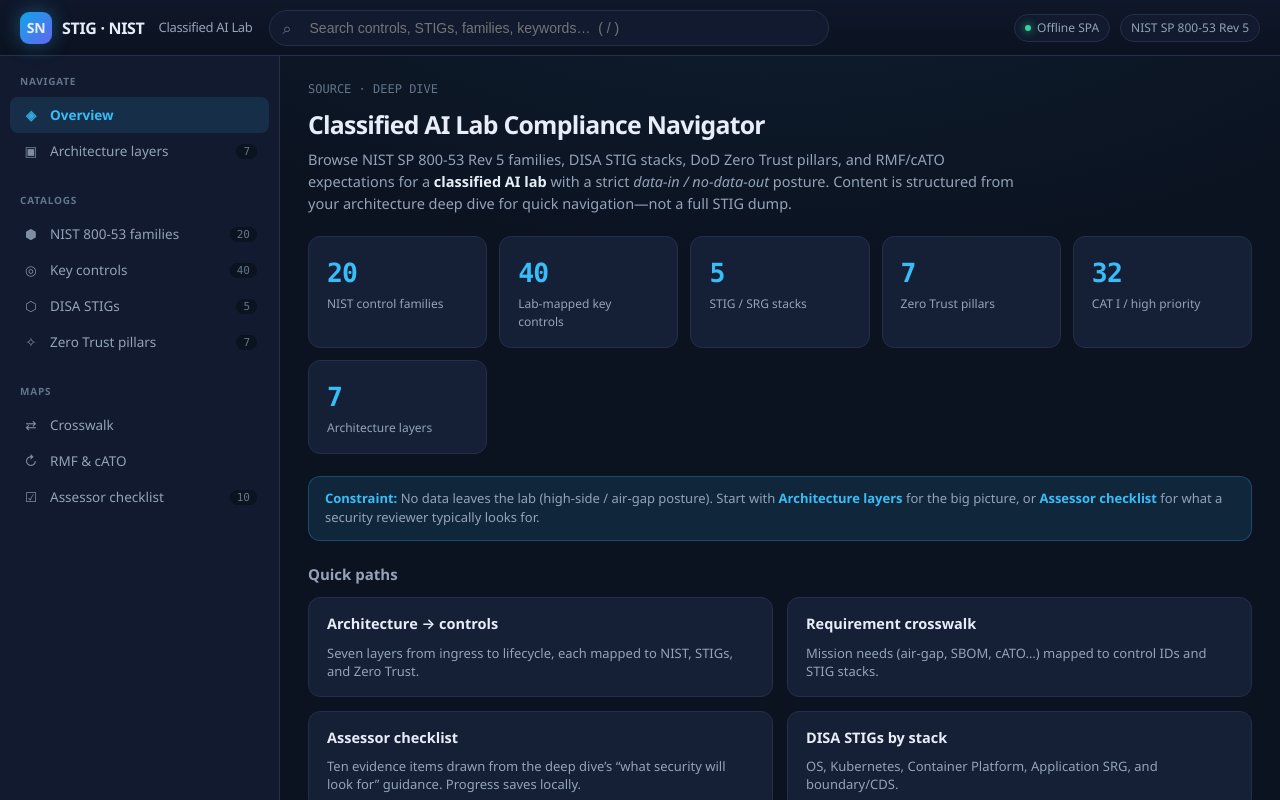
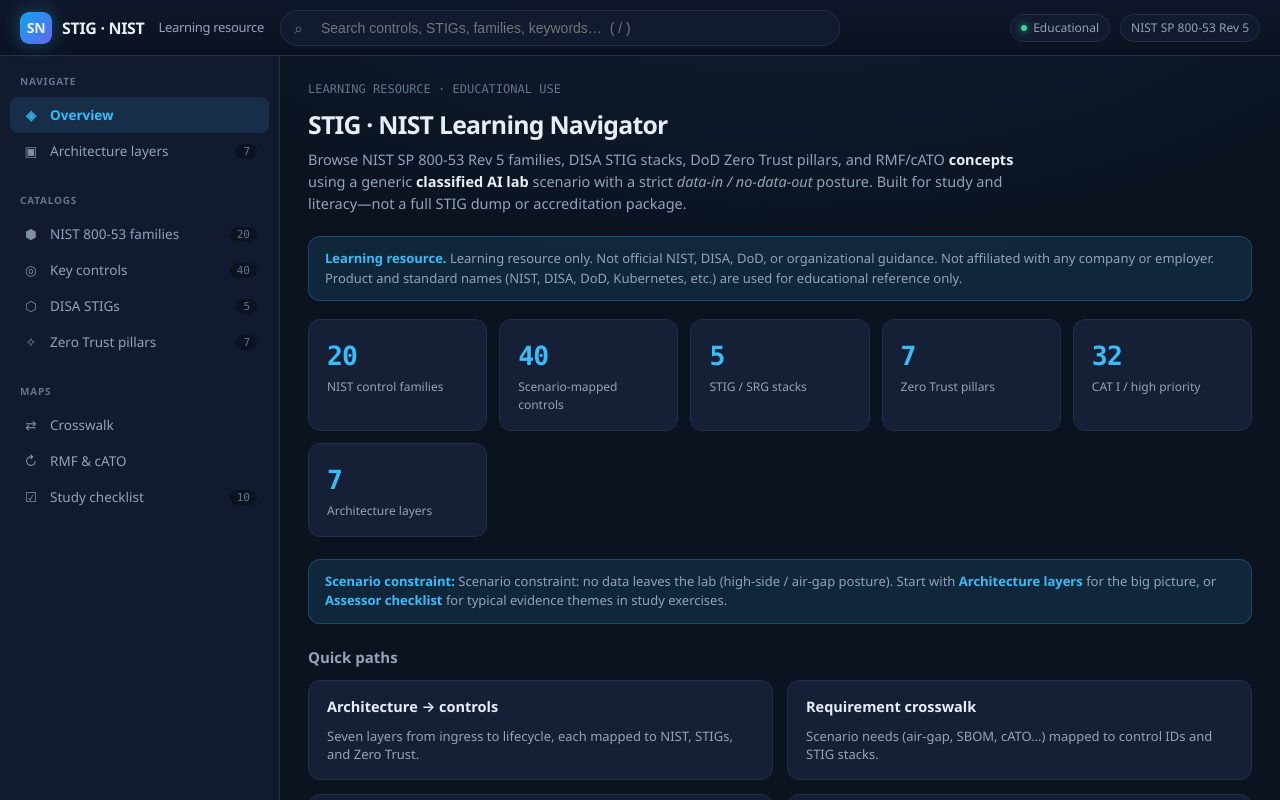
Before and after one commit to aaronmeis/stig-nist-viewer, a plain HTML site: page index.html in a window 1280 px wide. Drawn offline with Linux system fonts and the light colour scheme.

Commit message:
Frame SPA as learning resource; remove company/vendor-specific wording.
Clarify educational-only use, generic lab scenario, and no employer affiliation.

```diff
--- a/index.html
+++ b/index.html
@@ -3,8 +3,8 @@
 <head>
   <meta charset="UTF-8" />
   <meta name="viewport" content="width=device-width, initial-scale=1" />
-  <title>STIG · NIST Viewer — Classified AI Lab</title>
-  <meta name="description" content="Navigate NIST SP 800-53 Rev 5, DISA STIGs, Zero Trust, and RMF requirements for a classified AI lab." />
+  <title>STIG · NIST Viewer — Learning Resource</title>
+  <meta name="description" content="Learning resource: navigate NIST SP 800-53 Rev 5, DISA STIGs, Zero Trust, and RMF themes for a classified AI lab scenario. Educational only — not official guidance." />
   <style>
     :root {
       --bg: #0b1220;
@@ -689,13 +689,13 @@
       <div class="brand">
         <div class="brand-mark">SN</div>
         STIG · NIST
-        <span>Classified AI Lab</span>
+        <span>Learning resource</span>
       </div>
       <div class="search-wrap">
         <input id="search" type="search" placeholder="Search controls, STIGs, families, keywords…  ( / )" autocomplete="off" />
       </div>
       <div class="top-meta">
-        <span class="pill"><span class="dot"></span> Offline SPA</span>
+        <span class="pill"><span class="dot"></span> Educational</span>
         <span class="pill" id="resultCount">—</span>
       </div>
     </header>
@@ -710,15 +710,16 @@
 
   <script>
   /* =========================================================================
-     DATA — derived from Classified AI Lab Data Architecture deep dive
-     + NIST SP 800-53 Rev 5 families + DISA STIG / ZT / RMF mappings
+     DATA — educational scenario: classified AI lab architecture themes
+     + NIST SP 800-53 Rev 5 families + DISA STIG / ZT / RMF study mappings
      ========================================================================= */
   const DATA = {
     meta: {
-      title: "Classified AI Lab Compliance Navigator",
-      source: "Classified AI Lab Data Architecture: Design, Compliance, and Lifecycle Framework",
+      title: "STIG · NIST Learning Navigator",
+      source: "Educational synthesis: classified AI lab architecture, compliance, and lifecycle themes",
       baseline: "NIST SP 800-53 Rev 5 · DISA STIGs · DoD Zero Trust · RMF / cATO",
-      constraint: "No data leaves the lab (high-side / air-gap posture)",
+      constraint: "Scenario constraint: no data leaves the lab (high-side / air-gap posture)",
+      disclaimer: "Learning resource only. Not official NIST, DISA, DoD, or organizational guidance. Not affiliated with any company or employer.",
     },
 
     families: [
@@ -872,7 +873,7 @@
           "Database STIG baselines for metadata stores",
         ],
         families: ["AC", "IA", "SC", "SI", "AU"],
-        lab: ["Internal Artifactory/Nexus/GitLab", "Model APIs", "Lab portals"],
+        lab: ["Internal artifact registry", "Model APIs", "Lab portals"],
       },
       {
         id: "boundary",
@@ -903,7 +904,7 @@
     ],
 
     controls: [
-      // —— Lab-critical controls (curated from deep dive themes) ——
+      // —— Lab-critical controls (curated for scenario study) ——
       { id: "AC-3", family: "AC", title: "Access Enforcement", severity: "high",
         summary: "Enforce approved authorizations for logical access to information and system resources.",
         lab: "RBAC on K8s and lab systems; no anonymous API access; namespace isolation between training and inference.",
@@ -1001,7 +1002,7 @@
         check: "Risk assessment updated when new model/pipeline classes added." },
       { id: "RA-5", family: "RA", title: "Vulnerability Monitoring and Scanning", severity: "high",
         summary: "Monitor and scan for vulnerabilities; remediate according to risk.",
-        lab: "Offline Trivy/Grype/Snyk DB on high side; scan before diode and after deploy.",
+        lab: "Offline vulnerability-scanner databases on the high side; scan before diode transfer and after deploy.",
         stigs: ["os", "container", "k8s"], layers: ["updates", "security"], zt: ["automation", "visibility"],
         check: "Scan results tied to image digests; SLA for critical CVEs." },
       { id: "SA-10", family: "SA", title: "Developer Configuration Management", severity: "med",
@@ -1168,7 +1169,7 @@
     { id: "zt", label: "Zero Trust pillars", ico: "✧", section: "Catalogs" },
     { id: "crosswalk", label: "Crosswalk", ico: "⇄", section: "Maps" },
     { id: "rmf", label: "RMF & cATO", ico: "↻", section: "Maps" },
-    { id: "assessor", label: "Assessor checklist", ico: "☑", section: "Maps" },
+    { id: "assessor", label: "Study checklist", ico: "☑", section: "Maps" },
   ];
 
   /* =========================================================================
@@ -1365,7 +1366,7 @@
         <p>${esc(l.standard)}</p>
       </div>
       <div class="detail-section">
-        <h4>Key design choice (deep dive)</h4>
+        <h4>Key design choice (scenario)</h4>
         <p>${esc(l.choice)}</p>
       </div>
       <div class="detail-section">
@@ -1534,34 +1535,39 @@
     const high = DATA.controls.filter(c => c.severity === "cat" || c.severity === "high").length;
     return `
       <div class="page-header">
-        <div class="breadcrumb">SOURCE · DEEP DIVE</div>
+        <div class="breadcrumb">LEARNING RESOURCE · EDUCATIONAL USE</div>
         <h1>${esc(DATA.meta.title)}</h1>
-        <p>Browse NIST SP 800-53 Rev 5 families, DISA STIG stacks, DoD Zero Trust pillars, and RMF/cATO expectations for a <strong style="color:var(--text)">classified AI lab</strong> with a strict <em>data-in / no-data-out</em> posture. Content is structured from your architecture deep dive for quick navigation—not a full STIG dump.</p>
+        <p>Browse NIST SP 800-53 Rev 5 families, DISA STIG stacks, DoD Zero Trust pillars, and RMF/cATO <strong style="color:var(--text)">concepts</strong> using a generic <strong style="color:var(--text)">classified AI lab</strong> scenario with a strict <em>data-in / no-data-out</em> posture. Built for study and literacy—not a full STIG dump or accreditation package.</p>
+      </div>
+      <div class="hint" style="margin-bottom:18px">
+        <strong>Learning resource.</strong> ${esc(DATA.meta.disclaimer)}
+        Product and standard names (NIST, DISA, DoD, Kubernetes, etc.) are used for educational reference only.
       </div>
       <div class="stats">
         <div class="stat"><div class="n">${DATA.families.length}</div><div class="l">NIST control families</div></div>
-        <div class="stat"><div class="n">${DATA.controls.length}</div><div class="l">Lab-mapped key controls</div></div>
+        <div class="stat"><div class="n">${DATA.controls.length}</div><div class="l">Scenario-mapped controls</div></div>
         <div class="stat"><div class="n">${DATA.stigs.length}</div><div class="l">STIG / SRG stacks</div></div>
         <div class="stat"><div class="n">${DATA.pillars.length}</div><div class="l">Zero Trust pillars</div></div>
         <div class="stat"><div class="n">${high}</div><div class="l">CAT I / high priority</div></div>
         <div class="stat"><div class="n">${DATA.layers.length}</div><div class="l">Architecture layers</div></div>
       </div>
       <div class="hint">
-        <strong>Constraint:</strong> ${esc(DATA.meta.constraint)}.
-        Start with <strong>Architecture layers</strong> for the big picture, or <strong>Assessor checklist</strong> for what a security reviewer typically looks for.
+        <strong>Scenario constraint:</strong> ${esc(DATA.meta.constraint)}.
+        Start with <strong>Architecture layers</strong> for the big picture, or <strong>Assessor checklist</strong> for typical evidence themes in study exercises.
       </div>
       <div style="margin-top:22px">
         <h2 style="font-size:15px;margin-bottom:12px;color:var(--text-muted)">Quick paths</h2>
         <div class="grid">
           <button class="card" data-view="layers"><div class="card-top"><h3>Architecture → controls</h3></div><p>Seven layers from ingress to lifecycle, each mapped to NIST, STIGs, and Zero Trust.</p></button>
-          <button class="card" data-view="crosswalk"><div class="card-top"><h3>Requirement crosswalk</h3></div><p>Mission needs (air-gap, SBOM, cATO…) mapped to control IDs and STIG stacks.</p></button>
-          <button class="card" data-view="assessor"><div class="card-top"><h3>Assessor checklist</h3></div><p>Ten evidence items drawn from the deep dive’s “what security will look for” guidance. Progress saves locally.</p></button>
+          <button class="card" data-view="crosswalk"><div class="card-top"><h3>Requirement crosswalk</h3></div><p>Scenario needs (air-gap, SBOM, cATO…) mapped to control IDs and STIG stacks.</p></button>
+          <button class="card" data-view="assessor"><div class="card-top"><h3>Study checklist</h3></div><p>Ten evidence themes a security reviewer often discusses. Progress saves locally in this browser.</p></button>
           <button class="card" data-view="stigs"><div class="card-top"><h3>DISA STIGs by stack</h3></div><p>OS, Kubernetes, Container Platform, Application SRG, and boundary/CDS.</p></button>
         </div>
       </div>
       <div class="source-bar">
-        Baseline: ${esc(DATA.meta.baseline)}<br/>
-        Source document: ${esc(DATA.meta.source)} · Also in <code style="color:var(--accent)">lab_design/Classified-AI-Lab-Data-Architecture.md</code>
+        <strong style="color:var(--text-muted)">Learning resource</strong> — not legal, accreditation, or employer guidance.<br/>
+        Baseline themes: ${esc(DATA.meta.baseline)}<br/>
+        ${esc(DATA.meta.source)}
       </div>
     `;
   }
@@ -1635,7 +1641,7 @@
       <div class="page-header">
         <div class="breadcrumb">${esc(crumbs.join(" · "))}</div>
         <h1>Key controls for the lab</h1>
-        <p>Curated ${DATA.controls.length} controls with lab-specific application notes. Not exhaustive of 800-53 — optimized for navigation of your deep dive themes.</p>
+        <p>Curated ${DATA.controls.length} controls with scenario application notes for learning. Not exhaustive of 800-53 — a study map, not an official catalog export.</p>
       </div>
       ${controlToolbar()}
       ${list.length ? `<div class="grid">${list.map(controlCard).join("")}</div>` : `<div class="empty">No controls match your filters. Clear filters or broaden search.</div>`}
@@ -1695,7 +1701,7 @@
       <div class="page-header">
         <div class="breadcrumb">MAP</div>
         <h1>Mission need → NIST → STIG → ZT</h1>
-        <p>Crosswalk of the deep dive’s compliance themes for quick briefing and package building.</p>
+        <p>Crosswalk of scenario compliance themes for study, self-briefing, and literacy exercises.</p>
       </div>
       <div class="table-wrap">
         <table>
@@ -1748,7 +1754,7 @@
         </div>
         <div class="card" style="cursor:default">
           <div class="card-top"><h3>Parallel: CMMC</h3></div>
-          <p>Aerospace/defense contractors handling CUI alongside classified data typically run a CMMC track (NIST 800-171 / 800-53 derivatives) in parallel.</p>
+          <p>Organizations handling CUI alongside classified data often study a parallel CMMC track (NIST 800-171 / 800-53 derivatives) as part of broader compliance literacy.</p>
         </div>
       </div>
     `;
@@ -1759,9 +1765,9 @@
     const done = DATA.assessor.filter(a => checks[a.id]).length;
     return `
       <div class="page-header">
-        <div class="breadcrumb">EVIDENCE</div>
-        <h1>What an assessor looks for</h1>
-        <p>From the deep dive’s security reviewer guidance. Check items off as evidence is ready — progress is stored in this browser only (${done}/${DATA.assessor.length} done).</p>
+        <div class="breadcrumb">STUDY CHECKLIST</div>
+        <h1>What an assessor often looks for</h1>
+        <p>Educational checklist of common evidence themes. Not a formal assessment package. Check items as you study — progress is stored in this browser only (${done}/${DATA.assessor.length} done).</p>
       </div>
       <div class="stats" style="grid-template-columns:repeat(3,1fr);max-width:480px">
         <div class="stat"><div class="n">${done}</div><div class="l">Complete</div></div>
```
Also changed, not shown: 1 other file.
